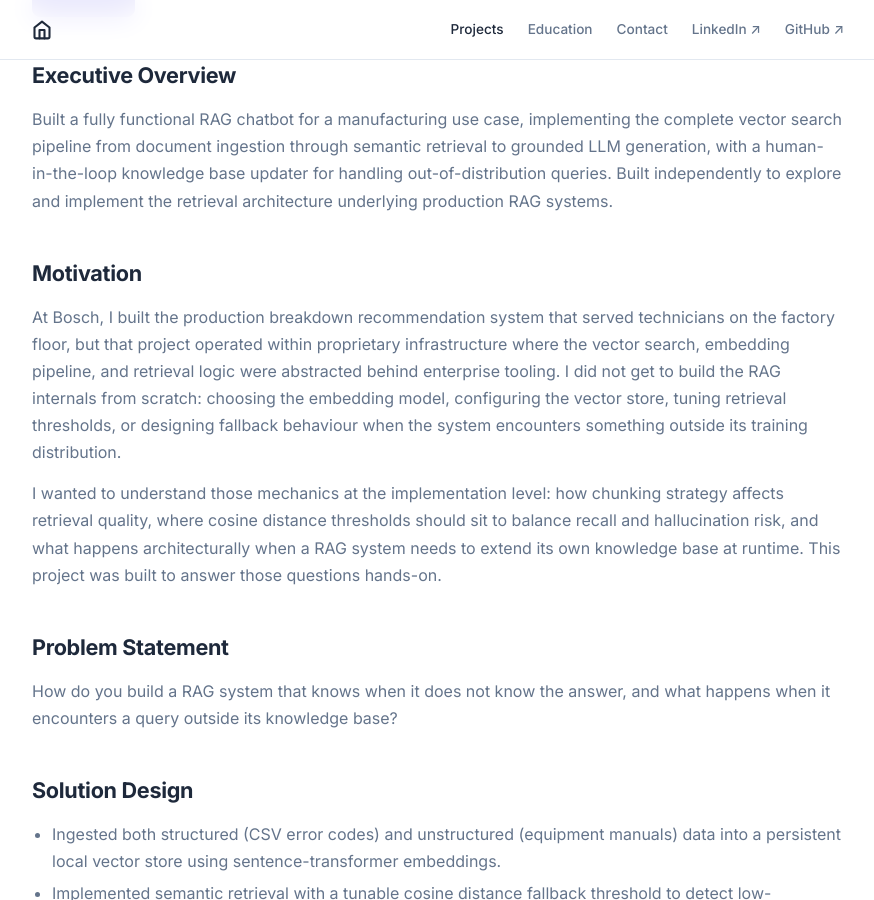
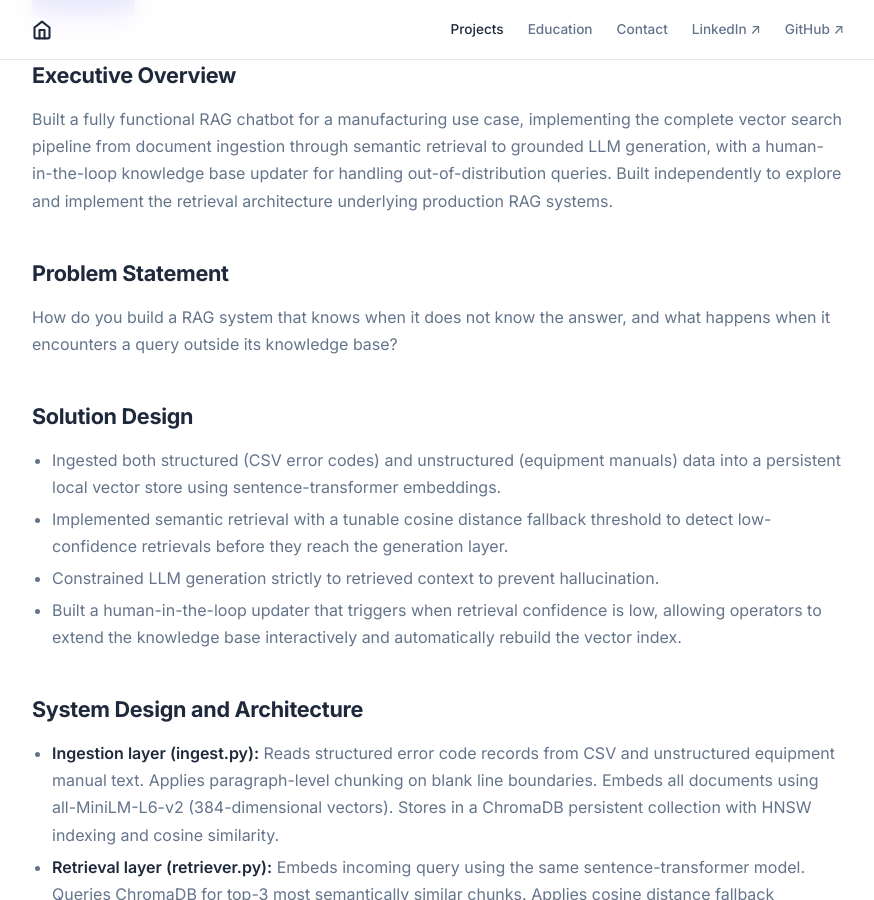
Before and after one commit to hithashri/hithashri.github.io, a Jekyll site: the page built from projects/mes-rag-chatbot.md, in a window 1280 px wide and 900 px high, scrolled down 300 px. Shown: the whole window, without its empty margins (202-1076 px from the left). Built offline with Jekyll 4.4.1, drawn with Linux system fonts in a browser that asks for light colours.

Commit message:
ui changes

```diff
--- a/projects/mes-rag-chatbot.md
+++ b/projects/mes-rag-chatbot.md
@@ -15,11 +15,11 @@ permalink: /projects/mes-rag-chatbot/
 
 Built a fully functional RAG chatbot for a manufacturing use case, implementing the complete vector search pipeline from document ingestion through semantic retrieval to grounded LLM generation, with a human-in-the-loop knowledge base updater for handling out-of-distribution queries. Built independently to explore and implement the retrieval architecture underlying production RAG systems.
 
-## Motivation
+<!-- ## Motivation
 
 At Bosch, I built the production breakdown recommendation system that served technicians on the factory floor, but that project operated within proprietary infrastructure where the vector search, embedding pipeline, and retrieval logic were abstracted behind enterprise tooling. I did not get to build the RAG internals from scratch: choosing the embedding model, configuring the vector store, tuning retrieval thresholds, or designing fallback behaviour when the system encounters something outside its training distribution.
 
-I wanted to understand those mechanics at the implementation level: how chunking strategy affects retrieval quality, where cosine distance thresholds should sit to balance recall and hallucination risk, and what happens architecturally when a RAG system needs to extend its own knowledge base at runtime. This project was built to answer those questions hands-on.
+I wanted to understand those mechanics at the implementation level: how chunking strategy affects retrieval quality, where cosine distance thresholds should sit to balance recall and hallucination risk, and what happens architecturally when a RAG system needs to extend its own knowledge base at runtime. This project was built to answer those questions hands-on. -->
 
 ## Problem Statement
 
```
